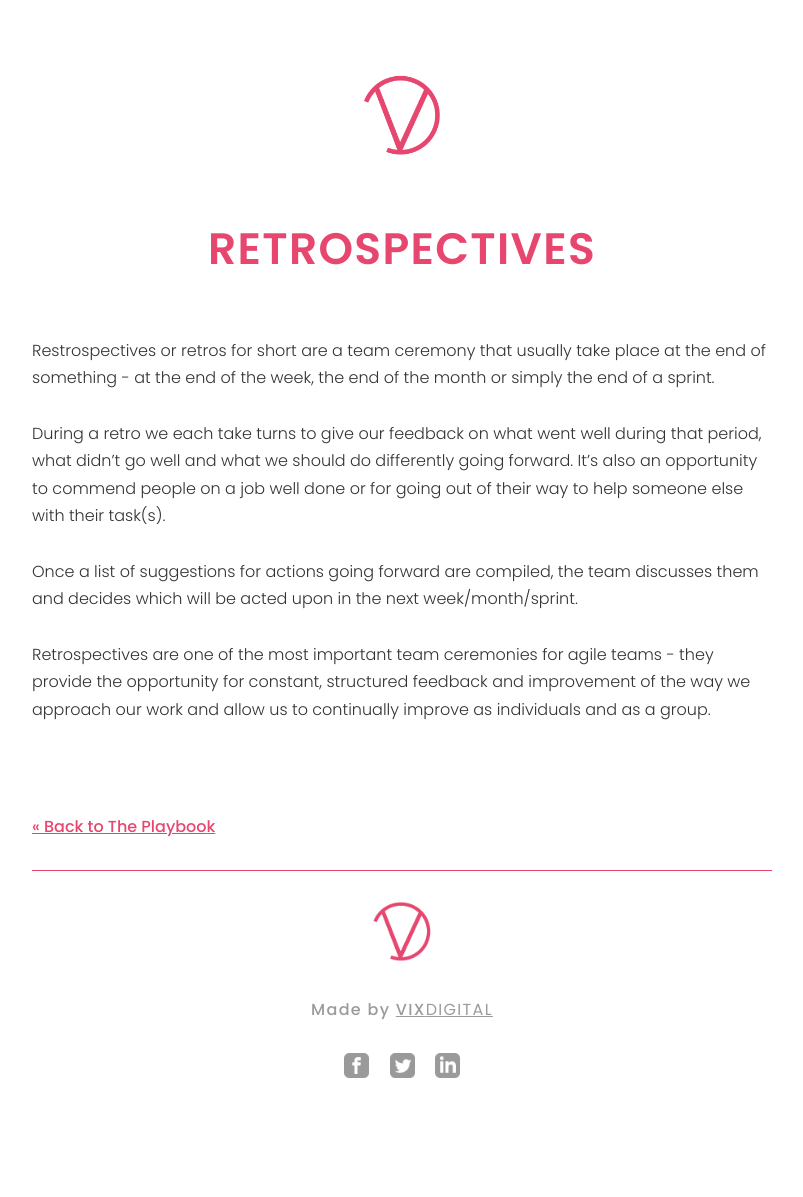
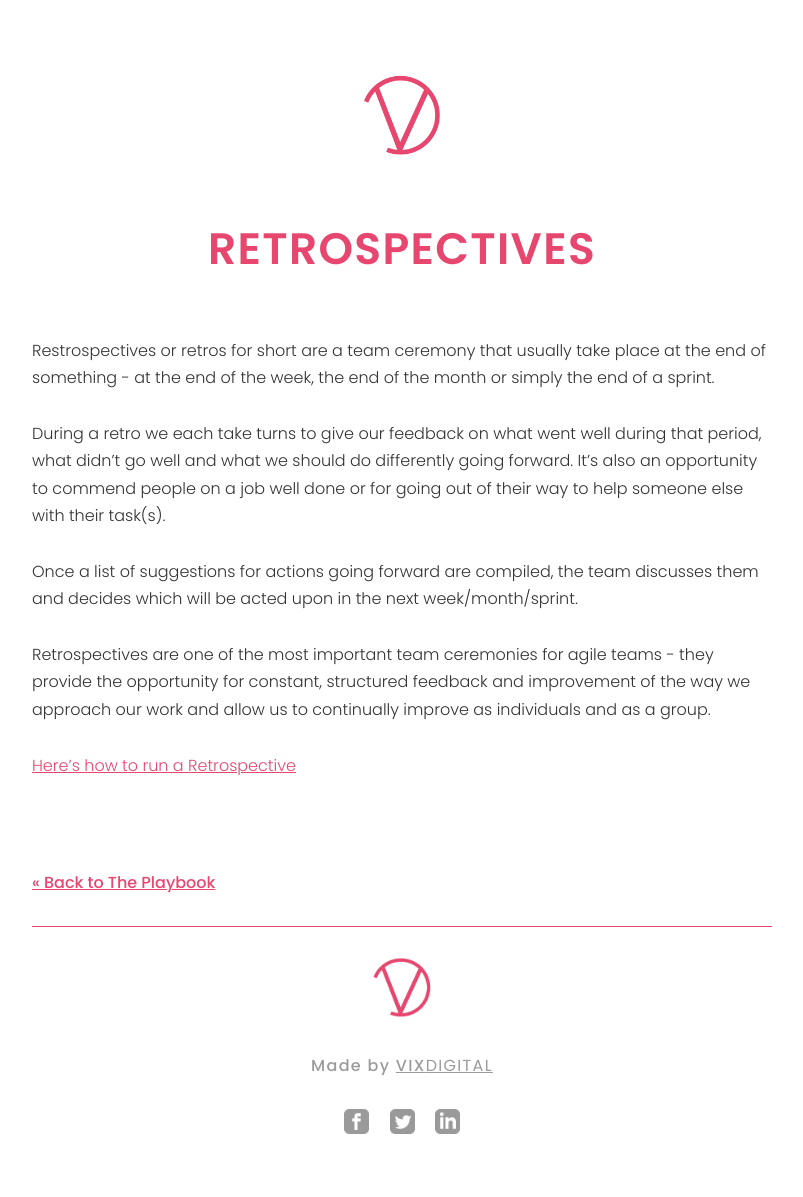
Before and after one commit to vixdigital/playbook, a Jekyll site: the page built from _plays/02-planning-and-communication/retrospectives.markdown, in a window 1280 px wide. Shown: the whole page, without its empty margins (238-1041 px from the left). Built offline with Jekyll 4.4.1, drawn with Linux system fonts in a browser that asks for light colours; before the commit the page ends 1140 px from its top, so only the background shows below that.

Commit message:
Added link to new retro on site

```diff
--- a/_plays/02-planning-and-communication/retrospectives.markdown
+++ b/_plays/02-planning-and-communication/retrospectives.markdown
@@ -10,3 +10,5 @@ During a retro we each take turns to give our feedback on what went well during
 Once a list of suggestions for actions going forward are compiled, the team discusses them and decides which will be acted upon in the next week/month/sprint.
 
 Retrospectives are one of the most important team ceremonies for agile teams - they provide the opportunity for constant, structured feedback and improvement of the way we approach our work and allow us to continually improve as individuals and as a group.
+
+[Here's how to run a Retrospective](https://vix.digital/playbook/retrospective/)
```
